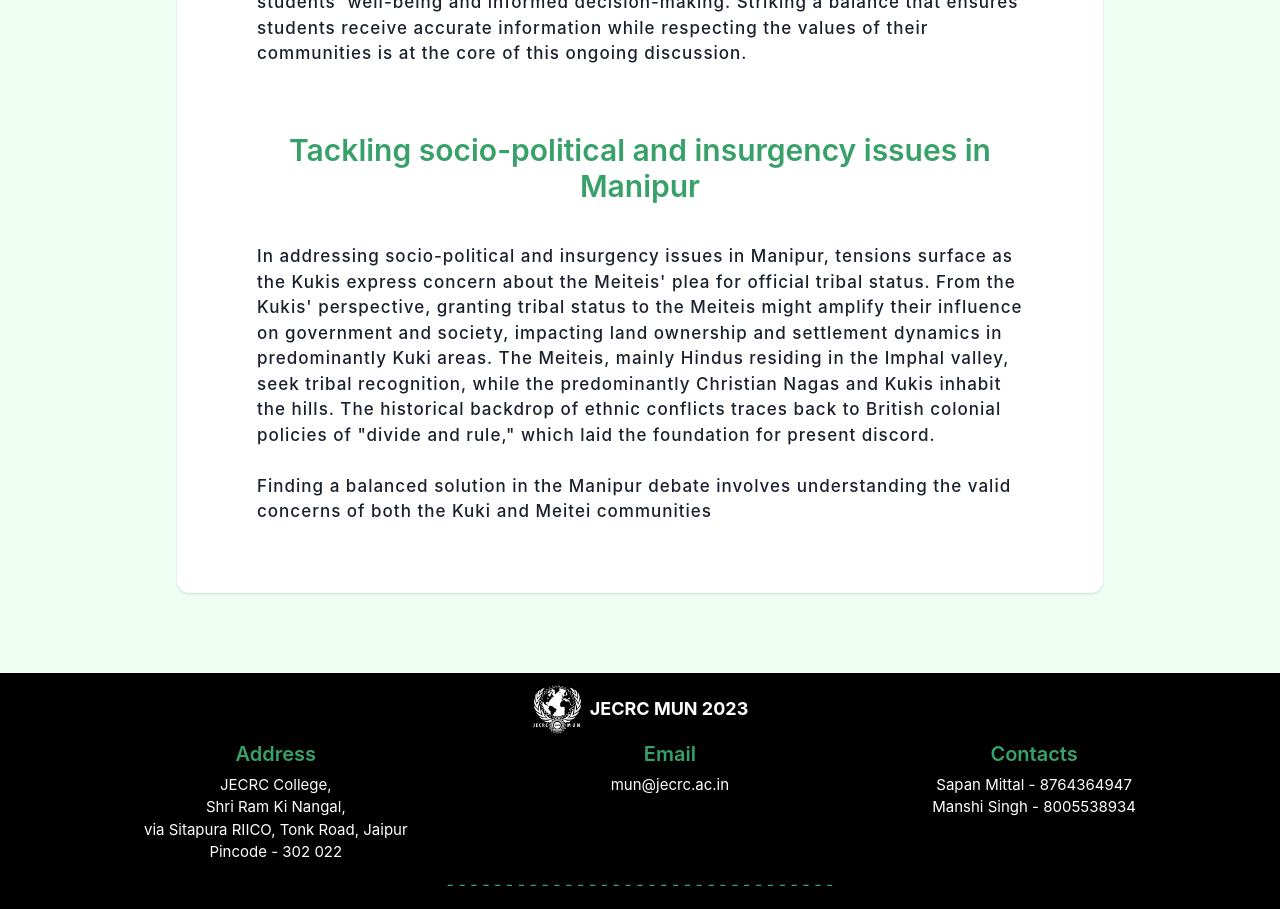
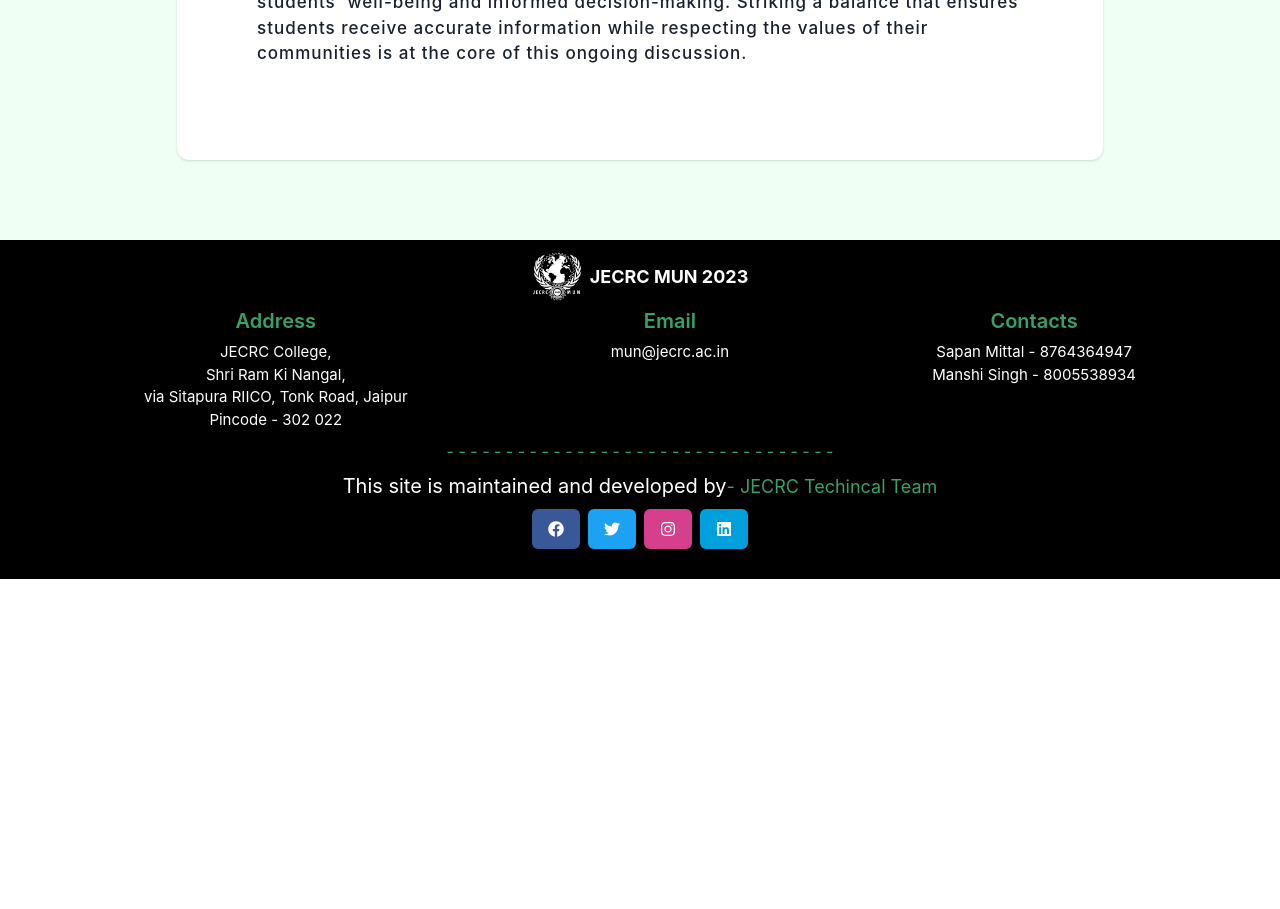
Before and after one commit to yash-rajarora/MUN2024, a React (Create React App) app: page /BackgroundGuideZhs in a window 1280 px wide. Shown: the part 1740-2649 px from the top of the page. After the commit the page ends 2319 px from the top, so only its background shows below. Built offline with nearby package versions, Linux system fonts and the light colour scheme.

Commit message:
Update backgroundzhs.jsx

```diff
--- a/src/Components/BackgroundGuide/backgroundzhs.jsx
+++ b/src/Components/BackgroundGuide/backgroundzhs.jsx
@@ -121,7 +121,7 @@ import {
                     discussion.<br/><br/>
 
                     </Text>
-                    <Heading
+                    {/* <Heading
                       className="about_heading"
                       color={'green.500'}
                       fontSize={['20px', '30px']}
@@ -147,7 +147,7 @@ import {
                     Finding a balanced solution in the Manipur debate involves understanding the valid concerns of both the Kuki and
                     Meitei communities
 
-                    </Text>
+                    </Text> */}
                     <Stack align="center" pt="10">
                   <Link onClick={onClose} to="/register">
                   {/* <Button
```
